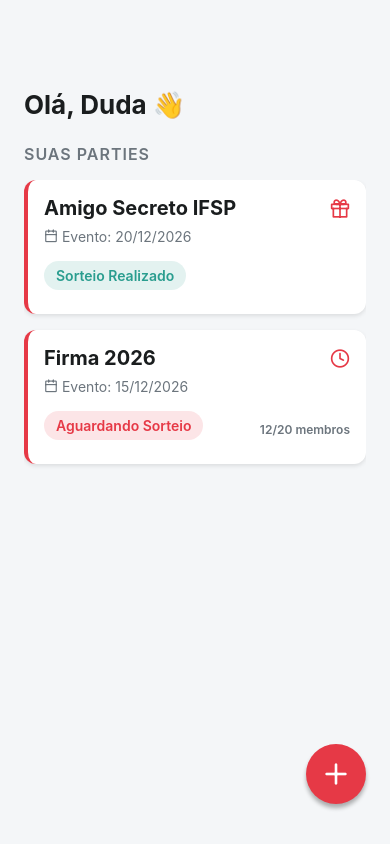
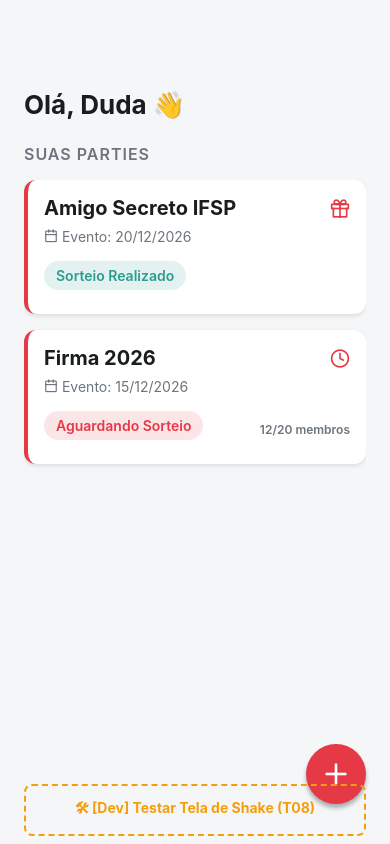
Before and after one commit to dudaselvatti/ShakeIT, a React Native app: screen / in a window 390 px wide. Built offline with nearby package versions, Linux system fonts and the light colour scheme.

Commit message:
T08: Layout Tela 06

```diff
--- a/App.tsx
+++ b/App.tsx
@@ -9,12 +9,16 @@ import { CreatePartyScreen } from "./src/screens/CreateParty";
 import { PartyCreatedScreen } from "./src/screens/PartyCreated";
 import { PartyAdminScreen } from "./src/screens/PartyAdmin"
 import { Party } from "./src/@types/Party";
+import { ShakeRevealScreen } from "./src/screens/ShakeReveal";
+import { RevealResultScreen } from "./src/screens/RevealResult";
 
 export type RootStackParamList = {
   Home: { novaParty?: Party } | undefined;
   CreateParty: undefined;
   PartyCreated: { party: Party };
   PartyAdmin: { partyName: string; partyCode: string };
+  ShakeReveal: undefined;
+  RevealResult: undefined;
 };
 
 const Stack = createNativeStackNavigator<RootStackParamList>();
@@ -35,6 +39,8 @@ export default function App() {
         <Stack.Screen name="CreateParty" component={CreatePartyScreen} />
         <Stack.Screen name="PartyCreated" component={PartyCreatedScreen} />
         <Stack.Screen name="PartyAdmin" component={PartyAdminScreen}/>
+        <Stack.Screen name="ShakeReveal" component={ShakeRevealScreen} />
+        <Stack.Screen name="RevealResult" component={RevealResultScreen} />
       </Stack.Navigator>
     </NavigationContainer>
   );
--- /dev/null
+++ b/src/components/MockButton/index.tsx
@@ -0,0 +1,15 @@
+import React from 'react';
+import { TouchableOpacity, Text, TouchableOpacityProps } from 'react-native';
+import { styles } from './styles';
+
+interface MockButtonProps extends TouchableOpacityProps {
+  title: string;
+}
+
+export const MockButton = ({ title, ...rest }: MockButtonProps) => {
+  return (
+    <TouchableOpacity style={styles.container} activeOpacity={0.7} {...rest}>
+      <Text style={styles.text}>🛠 {title}</Text>
+    </TouchableOpacity>
+  );
+};
--- /dev/null
+++ b/src/components/MockButton/styles.ts
@@ -0,0 +1,22 @@
+import { StyleSheet } from 'react-native';
+
+export const styles = StyleSheet.create({
+  container: {
+    backgroundColor: 'transparent',
+    borderWidth: 2,
+    borderColor: '#F59E0B',
+    borderStyle: 'dashed',
+    paddingVertical: 12,
+    paddingHorizontal: 16,
+    borderRadius: 8,
+    alignItems: 'center',
+    justifyContent: 'center',
+    marginVertical: 8,
+    width: '100%',
+  },
+  text: {
+    color: '#F59E0B',
+    fontSize: 14,
+    fontWeight: 'bold',
+  }
+});
--- a/src/screens/Home/index.tsx
+++ b/src/screens/Home/index.tsx
@@ -7,8 +7,9 @@ import { Tag } from "../../components/Tag";
 import { MOCK_PARTIES } from "../../mocks/parties";
 import { styles } from "./styles";
 import { theme } from "../../styles/theme";
+import { MockButton } from "../../components/MockButton";
 
-export const HomeScreen = ({ navigation }: any) => {
+export const HomeScreen = ({ navigation, route }: any) => {
   return (
     <View style={styles.container}>
       <View style={styles.headerPlaceholder}>
@@ -69,6 +70,14 @@ export const HomeScreen = ({ navigation }: any) => {
           onPress={() => navigation.navigate("CreateParty")}
         />
       </View>
+
+      <View style={styles.cardFooter}>
+        {/* BOTÃO PROVISÓRIO PARA TESTAR A T08 */}
+        <MockButton
+          title="[Dev] Testar Tela de Shake (T08)"
+          onPress={() => navigation.navigate("ShakeReveal")}
+        />
+      </View>
     </View>
   );
 };
--- /dev/null
+++ b/src/screens/RevealResult/index.tsx
@@ -0,0 +1,21 @@
+import React from "react";
+import { View, Text } from "react-native";
+import { Button } from "../../components/Button";
+import { theme } from "../../styles/theme";
+
+export const RevealResultScreen = ({ navigation }: any) => {
+  return (
+    <View style={{ flex: 1, justifyContent: "center", alignItems: "center", padding: 24, backgroundColor: theme.colors.background }}>
+      <Text style={{ fontSize: 24, fontWeight: "bold", marginBottom: 16, color: theme.colors.text }}>
+        Tela 7 (Provisória)
+      </Text>
+      <Text style={{ textAlign: "center", marginBottom: 24, color: theme.colors.text }}>
+        Aqui aparecerá o nome do seu Amigo Secreto sorteado!
+      </Text>
+      <Button
+        title="Voltar para Home"
+        onPress={() => navigation.navigate("Home")}
+      />
+    </View>
+  );
+};
--- /dev/null
+++ b/src/screens/ShakeReveal/ShakeRevealViewModel.ts
@@ -0,0 +1,27 @@
+import { useRef, useEffect } from "react";
+import { Animated } from "react-native";
+
+export const useShakeRevealViewModel = (navigation: any) => {
+  const shakeAnimation = useRef(new Animated.Value(0)).current;
+
+  useEffect(() => {
+    const shakeSequence = Animated.sequence([
+      Animated.timing(shakeAnimation, { toValue: 10, duration: 100, useNativeDriver: true }),
+      Animated.timing(shakeAnimation, { toValue: -10, duration: 100, useNativeDriver: true }),
+      Animated.timing(shakeAnimation, { toValue: 10, duration: 100, useNativeDriver: true }),
+      Animated.timing(shakeAnimation, { toValue: 0, duration: 100, useNativeDriver: true }),
+      Animated.delay(1500),
+    ]);
+
+    Animated.loop(shakeSequence).start();
+  }, [shakeAnimation]);
+
+  const simularShake = () => {
+    navigation.navigate("RevealResult");
+  };
+
+  return {
+    shakeAnimation,
+    simularShake,
+  };
+};
--- /dev/null
+++ b/src/screens/ShakeReveal/index.tsx
@@ -0,0 +1,27 @@
+import React from "react";
+import { View, Text, Animated } from "react-native";
+import { Button } from "../../components/Button";
+import { styles } from "./styles";
+import { useShakeRevealViewModel } from "./ShakeRevealViewModel";
+
+export const ShakeRevealScreen = ({ navigation }: any) => {
+  const { shakeAnimation, simularShake } = useShakeRevealViewModel(navigation);
+
+  return (
+    <View style={styles.container}>
+      <Text style={styles.title}>O Sorteio realizado!</Text>
+      <Text style={styles.subtitle}>Chacoalhe o celular para descobrir o seu amigo secreto...</Text>
+
+      <Animated.View style={[styles.box, { transform: [{ translateX: shakeAnimation }] }]}>
+        <Text style={styles.emoji}>🎁</Text>
+      </Animated.View>
+
+      <View style={styles.mockButtonContainer}>
+        <Button
+          title="Simular Shake (Mock T08)"
+          onPress={simularShake}
+        />
+      </View>
+    </View>
+  );
+};
--- /dev/null
+++ b/src/screens/ShakeReveal/styles.ts
@@ -0,0 +1,48 @@
+import { StyleSheet } from "react-native";
+import { theme } from "../../styles/theme";
+
+export const styles = StyleSheet.create({
+  container: {
+    flex: 1,
+    backgroundColor: theme.colors.primary,
+    justifyContent: "center",
+    alignItems: "center",
+    padding: 24,
+  },
+  title: {
+    fontSize: 28,
+    fontWeight: "bold",
+    color: theme.colors.surface,
+    textAlign: "center",
+    marginBottom: 16,
+  },
+  subtitle: {
+    fontSize: 18,
+    color: theme.colors.surface,
+    textAlign: "center",
+    marginBottom: 60,
+    opacity: 0.9,
+  },
+  box: {
+    width: 150,
+    height: 150,
+    backgroundColor: theme.colors.surface,
+    borderRadius: 20,
+    justifyContent: "center",
+    alignItems: "center",
+    elevation: 10,
+    shadowColor: "#000",
+    shadowOpacity: 0.3,
+    shadowRadius: 10,
+    marginBottom: 80,
+  },
+  emoji: {
+    fontSize: 80,
+  },
+  mockButtonContainer: {
+    position: "absolute",
+    bottom: 40,
+    width: "100%",
+    paddingHorizontal: 24,
+  }
+});
```
Also changed, not shown: 2 other files (tests, documents, lock files or other folders).
